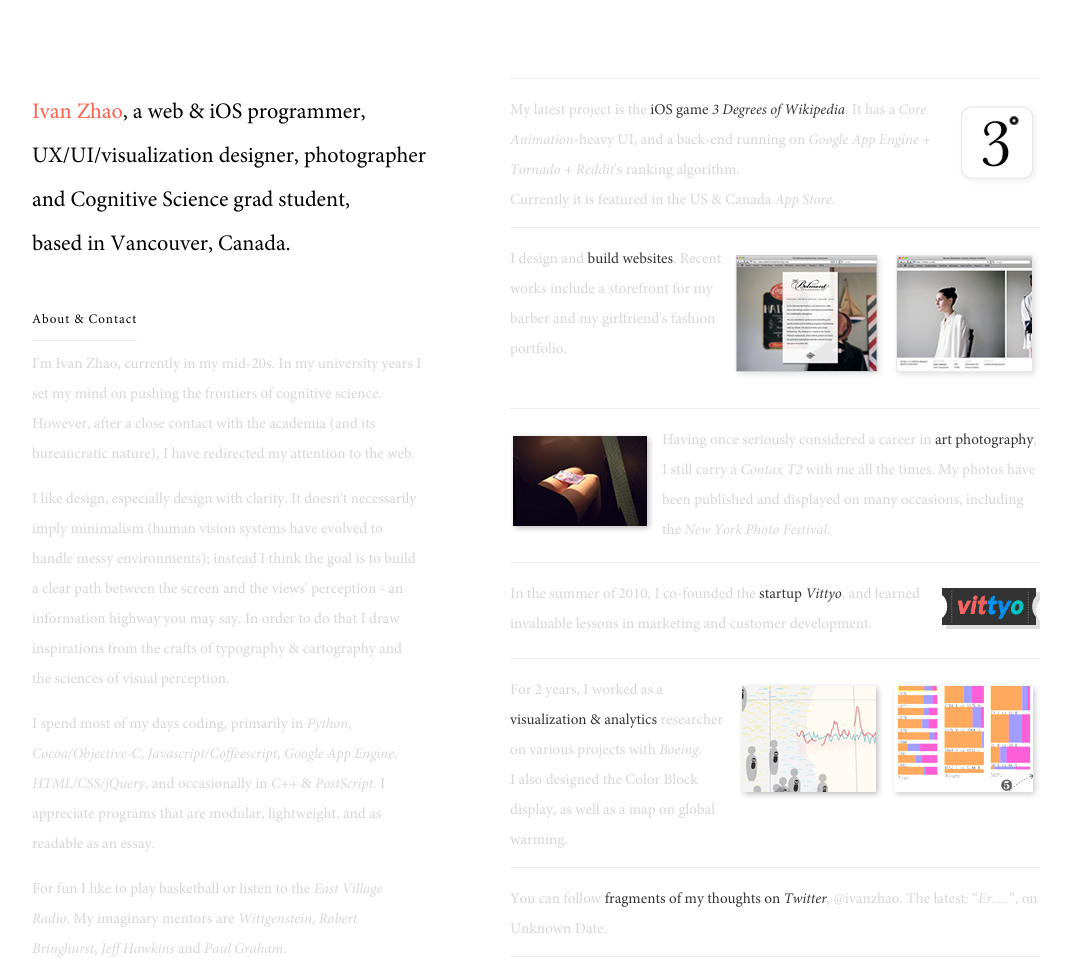
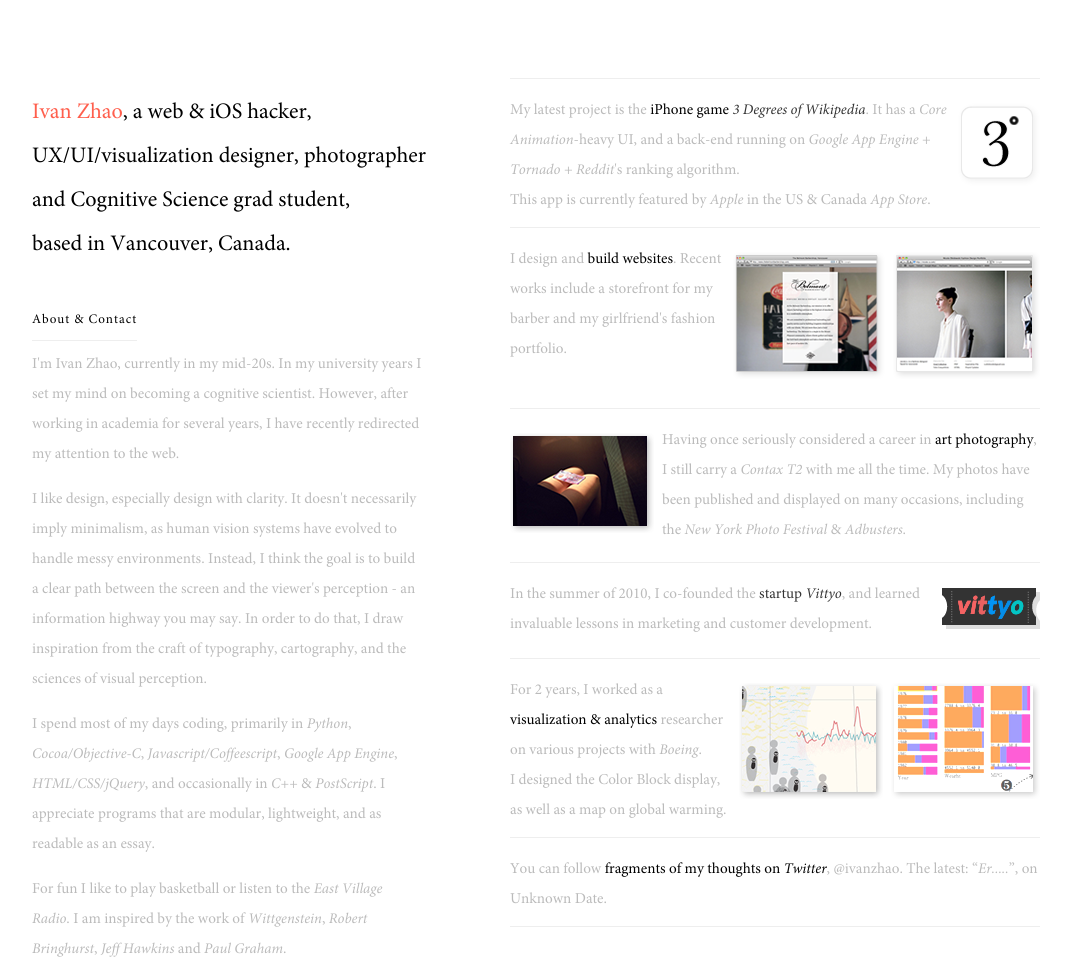
Before and after one commit to ivzhao/ivzhao.github.io, a plain HTML site: page index.html in a window 1280 px wide. Shown: the top 967 px of the page, without its empty margins (116-1187 px from the left). Drawn offline with nearby package versions, Linux system fonts and the light colour scheme; a script that the page names is missing.

Commit message:
color changes

```diff
--- a/index.html
+++ b/index.html
@@ -23,7 +23,7 @@
                         <img class="arrow" src="./img/ui_arrow.png">
                     </div>
                 </a>
-                <p>My latest project is the <em><a id="threewiki" class="text_link" target="_blank" href="http://www.threewiki.com">iOS game <i>3 Degrees of Wikipedia</i></a></em>. It has a <i>Core Animation</i>-heavy UI, and a back-end running on <i>Google App Engine</i> + <i>Tornado</i> + <i>Reddit</i>'s ranking algorithm. <br>Currently it is featured in the US &amp; Canada <i>App Store</i>.</p>
+                <p>My latest project is the <em>iPhone game <a id="threewiki" class="text_link" target="_blank" href="http://www.threewiki.com"><i>3 Degrees of Wikipedia</i></a></em>. It has a <i>Core Animation</i>-heavy UI, and a back-end running on <i>Google App Engine</i> + <i>Tornado</i> + <i>Reddit</i>'s ranking algorithm. <br>This app is currently featured by <i>Apple</i> in the US &amp; Canada <i>App Store</i>.</p>
                 <div style="clear: both;"></div>
             </li>
             <li class="thumb_right">
@@ -52,7 +52,7 @@
                         <img class="arrow" src="./img/ui_arrow.png">
                     </div>
                 </a>
-                <p>Having once seriously considered a career in <em>art photography</em>, I still carry a <i>Contax T2</i> with me all the times. <a id="photography" class="text_link" target="_blank" href="http://ivzhao.com/photography">My photos</a> have been published and displayed on many occasions, including the <i>New York Photo Festival</i>.</p>
+                <p>Having once seriously considered a career in <em>art photography</em>, I still carry a <i>Contax T2</i> with me all the time. <a id="photography" class="text_link" target="_blank" href="http://ivzhao.com/photography">My photos</a> have been published and displayed on many occasions, including the <i>New York Photo Festival</i> &amp; <i>Adbusters</i>.</p>
                 <div style="clear: both;"></div>
             </li>
             <li class="thumb_right">
@@ -81,7 +81,7 @@
                         <img style="left: 78%;" class="arrow" src="./img/ui_arrow.png">
                     </div>
                 </a>
-                <p>For 2 years, I worked as a <em>visualization &amp; analytics</em> researcher on various projects with <i>Boeing</i>.<br>I also designed the <a id="colorblock" class="text_link" target="_blank" href="./colorblock.pdf">Color Block</a> display, as well as a <a id="climatemap" class="text_link" target="_blank" href="http://ivzhao.com/climatemap">map</a> on global warming.</p>
+                <p>For 2 years, I worked as a <em>visualization &amp; analytics</em> researcher on various projects with <i>Boeing</i>.<br>I designed the <a id="colorblock" class="text_link" target="_blank" href="./colorblock.pdf">Color Block</a> display, as well as a <a id="climatemap" class="text_link" target="_blank" href="http://ivzhao.com/climatemap">map</a> on global warming.</p>
                 <div style="clear: both;"></div>
             </li>
             <li>
@@ -90,15 +90,15 @@
             </li>
         </ul>
         <div id="intro">
-            <h1><span style="color: #FF5F4D">Ivan Zhao</span>, a web & iOS programmer, UX/UI/visualization designer, photographer and Cognitive Science grad student,<br>based in Vancouver, Canada.</h1>
+            <h1><span style="color: #FF5F4D">Ivan Zhao</span>, a web & iOS hacker, UX/UI/visualization designer, photographer and Cognitive Science grad student,<br>based in Vancouver, Canada.</h1>
         </div>
         <div id="about_contact">
             <h2>About &amp; Contact</h2>
             <div id="about">
-                <p>I'm Ivan Zhao, currently in my mid-20s. In my university years I set my mind on pushing the frontiers of cognitive science. However, after a close contact with the academia (and its bureaucratic nature), I have redirected my attention to the web.</p>
-                <p>I like design, especially design with clarity. It doesn't necessarily imply minimalism (human vision systems have evolved to handle messy environments); instead I think the goal is to build a clear path between the screen and the views' perception - an information highway you may say. In order to do that I draw inspirations from the crafts of typography &amp; cartography and the sciences of visual perception.</p>
+                <p>I'm Ivan Zhao, currently in my mid-20s. In my university years I set my mind on becoming a cognitive scientist. However, after working in academia for several years, I have recently redirected my attention to the web.</p>
+                <p>I like design, especially design with clarity. It doesn't necessarily imply minimalism, as human vision systems have evolved to handle messy environments. Instead, I think the goal is to build a clear path between the screen and the viewer's perception - an information highway you may say. In order to do that, I draw inspiration from the craft of typography, cartography, and the sciences of visual perception.</p>
                 <p>I spend most of my days coding, primarily in <i>Python</i>, <i>Cocoa/Objective-C</i>, <i>Javascript/Coffeescript</i>, <i>Google App Engine</i>, <i>HTML/CSS/jQuery</i>, and occasionally in <i>C++</i> &amp; <i>PostScript</i>. I appreciate programs that are modular, lightweight, and as readable as an essay.</p>
-                <p>For fun I like to play basketball or listen to the <i>East Village Radio</i>. My imaginary mentors are <i>Wittgenstein</i>, <i>Robert Bringhurst</i>, <i>Jeff Hawkins</i> and <i>Paul Graham</i>.</p>
+                <p>For fun I like to play basketball or listen to the <i>East Village Radio</i>. I am inspired by the work of <i>Wittgenstein</i>, <i>Robert Bringhurst</i>, <i>Jeff Hawkins</i> and <i>Paul Graham</i>.</p>
             </div>
             <div id="contact">
                 <img id="logo" src="./img/logo_smaller.png">
--- a/script.js
+++ b/script.js
@@ -7,13 +7,13 @@ $(document).ready(function(){
         var duration, textColor, linkColor;
         if (e.type == 'mouseenter') {
             duration = 100;
-            textColor = '#333';
+            textColor = '#111';
             linkColor = '#FF5F4D';
             linkDecoration = 'underline';
         } else {
             duration = 240;
-            textColor = '#D6D6D6';
-            linkColor = (link.closest('em').length > 0) ? '#333' : '#D6D6D6';
+            textColor = '#BBB';
+            linkColor = (link.closest('em').length > 0) ? '#111' : '#BBB';
             linkDecoration = 'none';
         }
 
@@ -26,6 +26,7 @@ $(document).ready(function(){
         var duration = (e.type == 'mouseenter') ? 160: 300;
         var opacity = (e.type == 'mouseenter') ? 1.0: 0.0;
         $(this).children('.tooltip').fadeTo(duration, opacity);
+        if (e.type == 'mouseleave') $(this).children('.tooltip').css('display', 'none');
     });
 
     $('.text_link').live('mouseenter mouseleave', function(e) {
--- a/style.css
+++ b/style.css
@@ -46,8 +46,8 @@ i {
 a { text-decoration: none; }
 a.text_link:hover { opacity: 0.8; }
 
-em { color: #333; }
-#about, #projects li, #projects li a { color: #D6D6D6; }
+em { color: #000; }
+#about, #projects li, #projects li a { color: #BBB; }
 #projects li a#threewiki, #projects li a#vittyo { color: #333; }
 
 #intro { width: 400px; }
```
